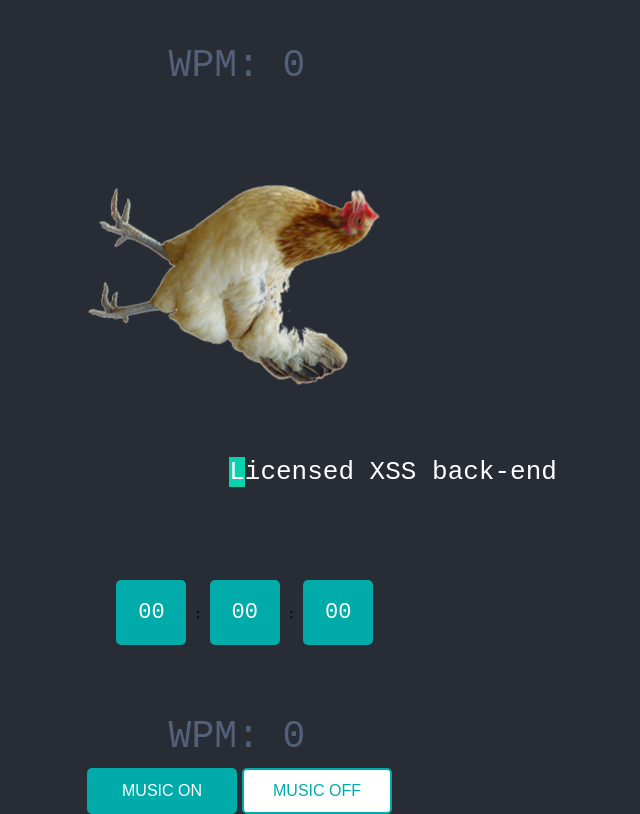
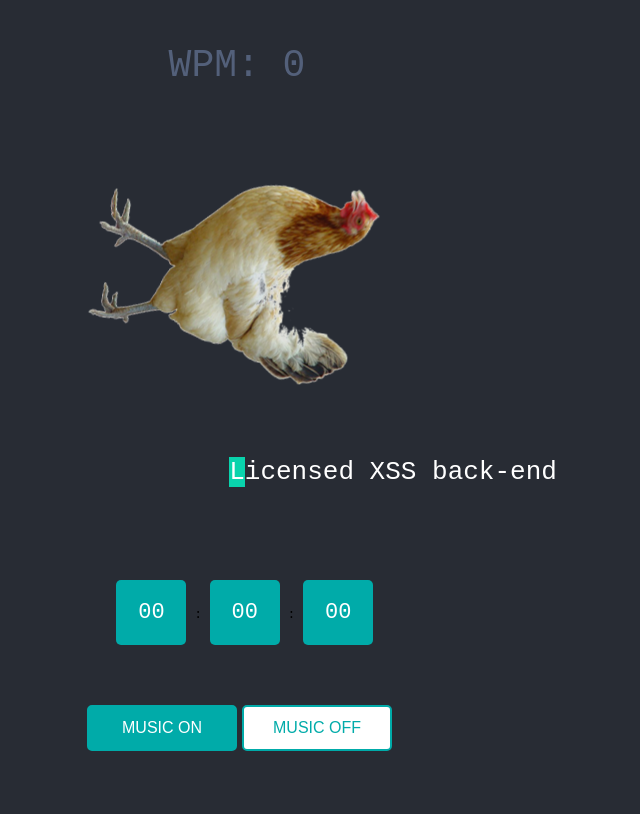
Before and after one commit to djsiu/MountainMadness2021, a React (Create React App) app in the folder interruptingchicken/: page / in a window 1280 px wide. Shown: the whole page, without its empty margins (403-1043 px from the left). Built offline with nearby package versions, Linux system fonts and the light colour scheme; no server answers.

Commit message:
fixing formatting

```diff
--- a/interruptingchicken/src/tabs/TypingPage/TypingPage.js
+++ b/interruptingchicken/src/tabs/TypingPage/TypingPage.js
@@ -145,7 +145,6 @@ function TypingPage() {
       </header>
       {popupFlag ? <Popup text={keyWords[index]} closePopup={toggleVars} chick={chicks[chick_index]}/> : null}
       <Timer start={startTyping} restart={restart}/>
-      <h3 className="wpm">WPM: {wpm}</h3>
     </div>
   );
 }
```
